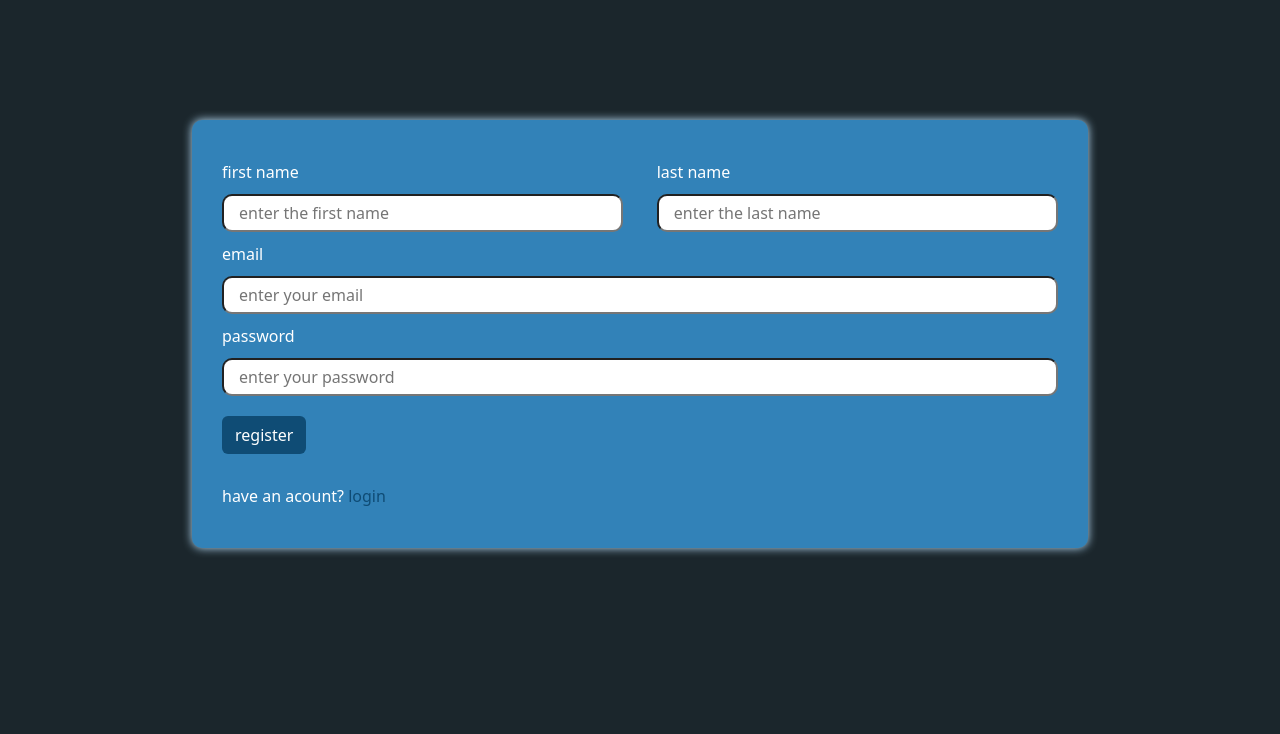
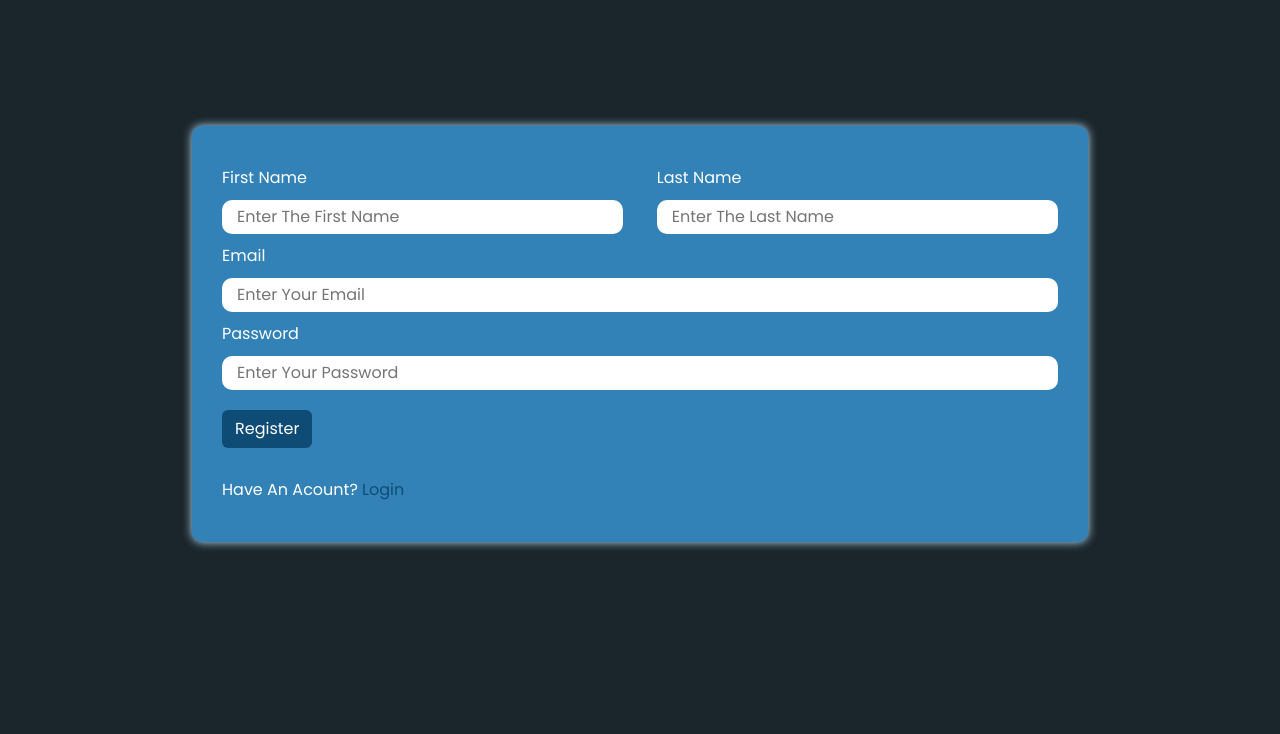
Before and after one commit to ahmeddiaa79/project4.1, a plain HTML site: page register.html in a window 1280 px wide. Shown: the part 66-800 px from the top of the page. Drawn offline with nearby package versions, Linux system fonts and the light colour scheme.

Commit message:
Add files via upload

```diff
--- a/css/index.css
+++ b/css/index.css
@@ -2,6 +2,7 @@
     margin: 0;
     padding: 0;
     box-sizing: border-box;
+    font-family: "Poppins", sans-serif;
 }
 body{
     background-color:#1B262C;
@@ -58,6 +59,7 @@ header{
     width: 100%;
     padding:5px 15px;
     border-radius: 10px;
+    border: none;
 }
 .form1 .btn{
     margin: 20px 0;
--- a/js/login.js
+++ b/js/login.js
@@ -25,3 +25,5 @@ login.addEventListener("click", function (e) {
         },1500)
     }
 })
+
+  console.log(-3)
--- a/register.html
+++ b/register.html
@@ -5,6 +5,9 @@
     <meta charset="UTF-8">
     <meta name="viewport" content="width=device-width, initial-scale=1.0">
     <link href="https://cdn.jsdelivr.net/npm/bootstrap@5.3.3/dist/css/bootstrap.min.css" rel="stylesheet">
+    <link rel="preconnect" href="https://fonts.googleapis.com">
+<link rel="preconnect" href="https://fonts.gstatic.com" crossorigin>
+<link href="https://fonts.googleapis.com/css2?family=Poppins:ital,wght@0,100;0,200;0,300;0,400;0,500;0,600;0,700;0,800;0,900;1,100;1,200;1,300;1,400;1,500;1,600;1,700;1,800;1,900&display=swap" rel="stylesheet">
     <link rel="stylesheet" href="css/index.css">
     <title>register</title>
 </head>
@@ -22,20 +25,20 @@
         <form action="" class="form1">
             <div class="names">
                 <div>
-                    <p>first name</p>
-                    <input type="text" placeholder="enter the first name"id="firstname">
+                    <p>First Name</p>
+                    <input type="text" placeholder="Enter The First Name"id="firstname">
                 </div>
                 <div>
-                    <p>last name</p>
-                    <input type="text"placeholder="enter the last name"id="lastname">
+                    <p>Last Name</p>
+                    <input type="text"placeholder="Enter The Last Name"id="lastname">
                 </div>
             </div>
-            <p>email</p>
-            <input type="email"placeholder="enter your email"id="email">
-            <p>password</p>
-            <input type="password"placeholder="enter your password"id="password">
-            <a class="btn" id="register">register</a>
-            <p>have an acount? <a href="login.html">login</a></p>
+            <p>Email</p>
+            <input type="email"placeholder="Enter Your Email"id="email">
+            <p>Password</p>
+            <input type="password"placeholder="Enter Your Password"id="password">
+            <a class="btn" id="register">Register</a>
+            <p>Have An Acount? <a href="login.html">Login</a></p>
         </form>
     </section>
     <script src="https://cdn.jsdelivr.net/npm/bootstrap@5.3.3/dist/js/bootstrap.bundle.min.js"></script>
```
Also changed, not shown: index.html (+3 -0 lines), login.html (+10 -7 lines), products.html (+3 -0 lines).
